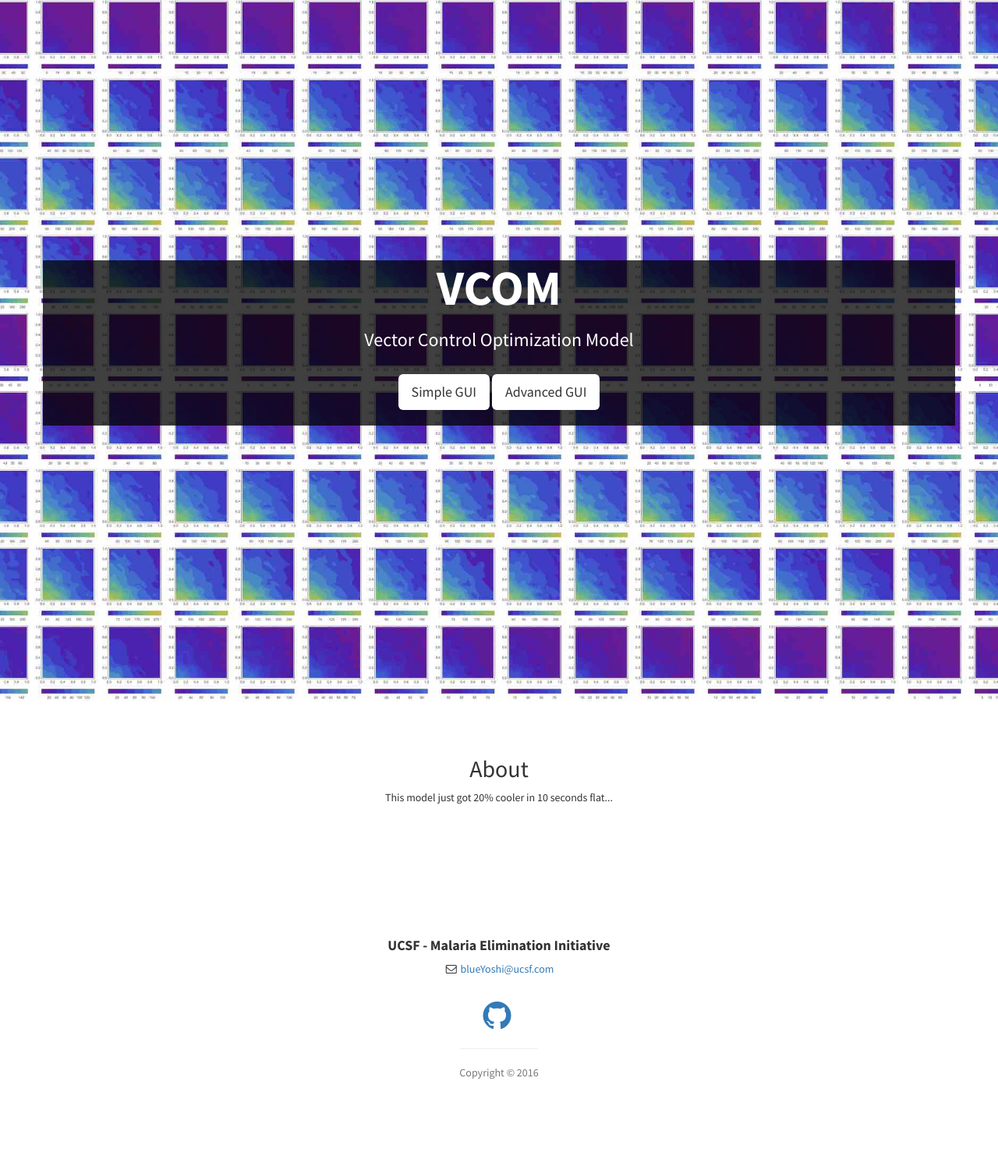
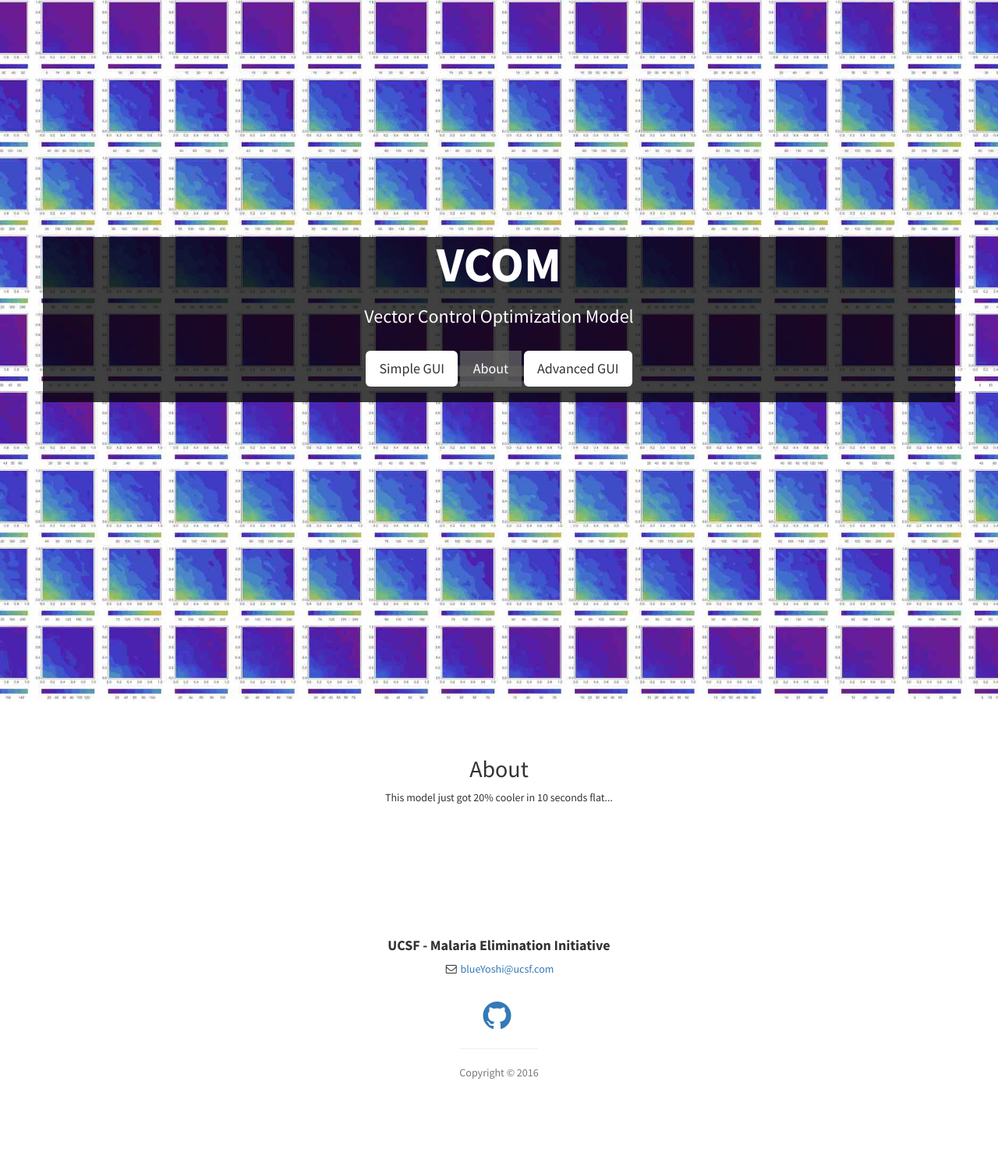
Before and after one commit to skiware/VCOM, a Jekyll site: the page built from index.html, in a window 1280 px wide. Shown: the whole page at 78% size. Built offline with Jekyll 4.4.1, drawn with Linux system fonts in a browser that asks for light colours.

Commit message:
Added "About" button.

```diff
--- a/_includes/header.html
+++ b/_includes/header.html
@@ -7,10 +7,16 @@
           </font>
           <br>
           <a href="https://chipdelmal.shinyapps.io/TheBluesAreStillBlue/" class="btn btn-light btn-lg">Simple GUI</a>
+          <a href="#about" class="btn btn-gray btn-lg">About</a>
           <a href="https://chipdelmal.shinyapps.io/AnotherSunnyDay/" class="btn btn-light btn-lg">Advanced GUI</a>
           <br>
           <br>
       </div>
       <br>
+      <br>
+      <br>
+      <br>
+
+
   </div>
 </header>
--- a/css/stylish-portfolio.css
+++ b/css/stylish-portfolio.css
@@ -32,14 +32,27 @@
 /* Custom Button Styles */
 
 .btn-dark {
-    border-radius: 0;
+    border-radius: 1;
     color: #fff;
-    background-color: rgba(0,0,0,0.4);
+    background-color: rgba(0,0,0,0.75);
 }
 
 .btn-dark:hover,
 .btn-dark:focus,
 .btn-dark:active {
+    color: #fff;
+    background-color: rgba(0,0,0,0.7);
+}
+
+.btn-gray {
+    border-radius: 0;
+    color: #fff;
+    background-color: rgba(100,100,100,0.75);
+}
+
+.btn-gray:hover,
+.btn-gray:focus,
+.btn-gray:active {
     color: #fff;
     background-color: rgba(0,0,0,0.7);
 }
```
Also changed, not shown: 3 other files.
